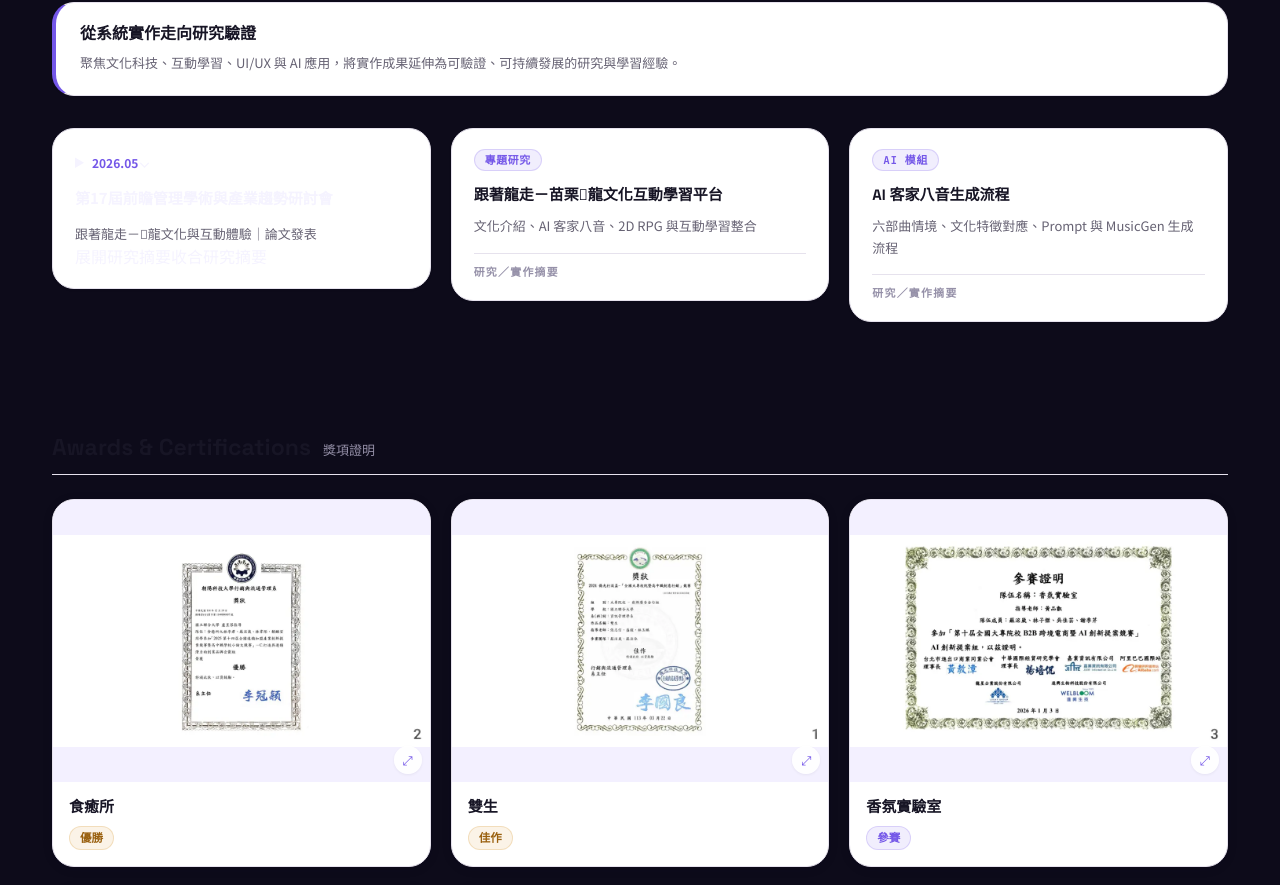
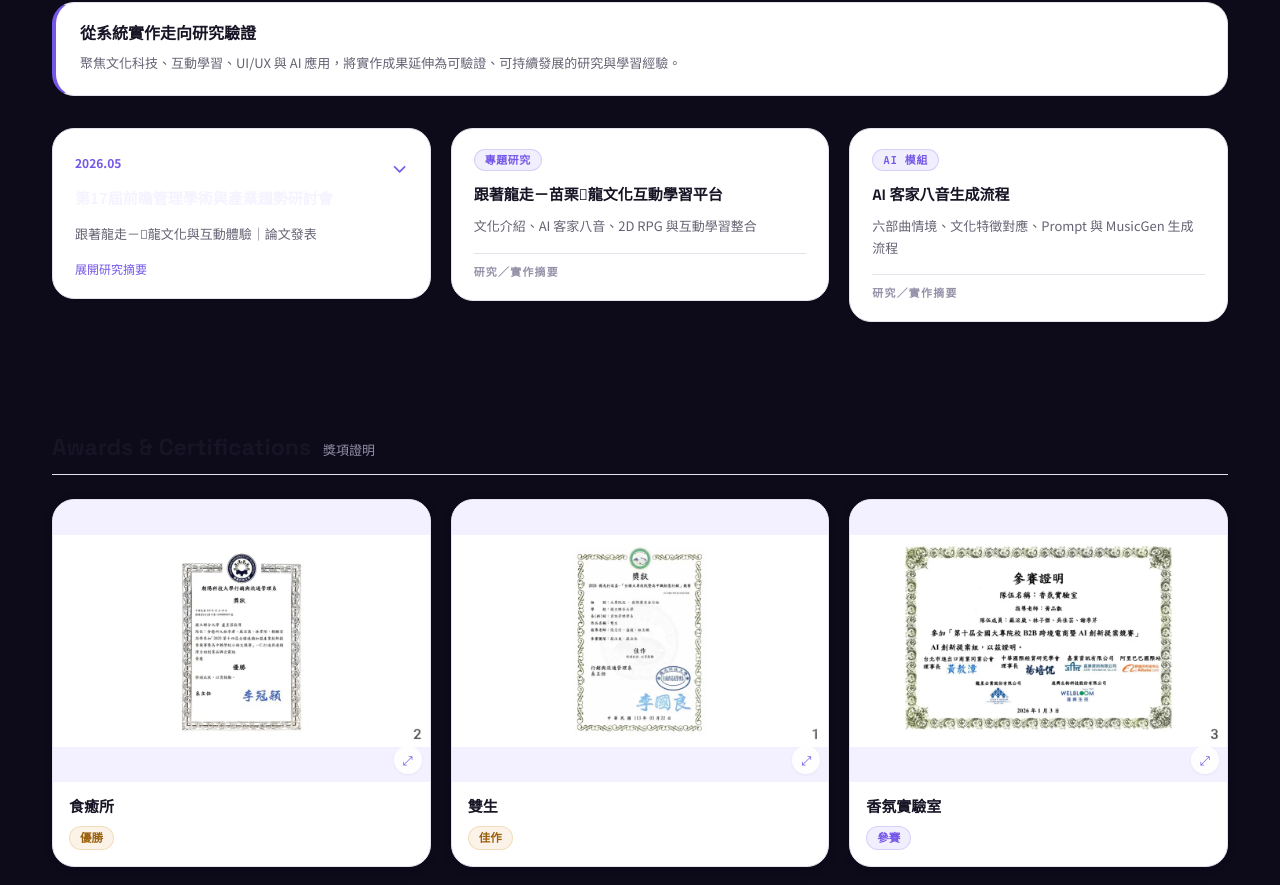
Before and after one commit to for995-ai/portfolio, a React (Vite) app: page / in a window 1280 px wide. Shown: the part 5223-6108 px from the top of the page. Built offline with nearby package versions, Linux system fonts and the light colour scheme.

Commit message:
style: add accessible research disclosure indicators

```diff
--- a/src/styles/v2.css
+++ b/src/styles/v2.css
@@ -1793,3 +1793,13 @@
     width: 84px; height: 84px; font-size: 1rem;
   }
 }
+
+/* Native research disclosure supports keyboard interaction without downloads. */
+.v2-research-summary { list-style: none; cursor: pointer; position: relative; }
+.v2-research-summary::-webkit-details-marker { display: none; }
+.v2-research-summary:focus-visible { outline: 2px solid var(--v2-purple); outline-offset: 6px; border-radius: 4px; }
+.v2-research-arrow { position: absolute; right: 0; top: 0; color: var(--v2-purple); font-size: 1.3rem; }
+.v2-research-details[open] .v2-research-arrow { transform: rotate(180deg); }
+.v2-research-open-label, .v2-research-close-label { display: block; margin-top: 16px; color: var(--v2-purple); font-size: .75rem; }
+.v2-research-close-label, .v2-research-details[open] .v2-research-open-label { display: none; }
+.v2-research-details[open] .v2-research-close-label { display: block; }
```
